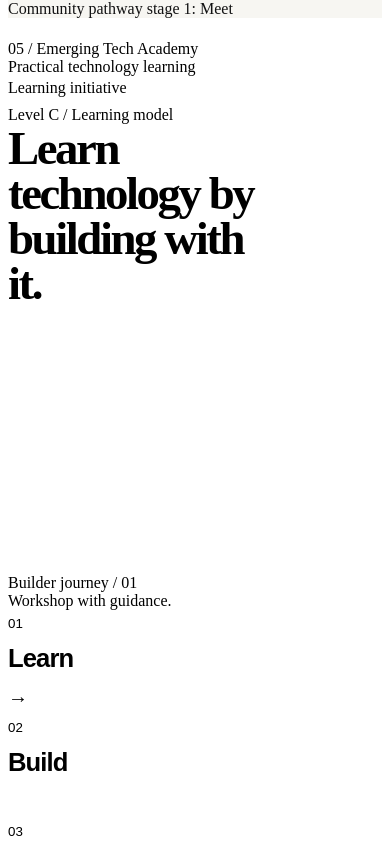
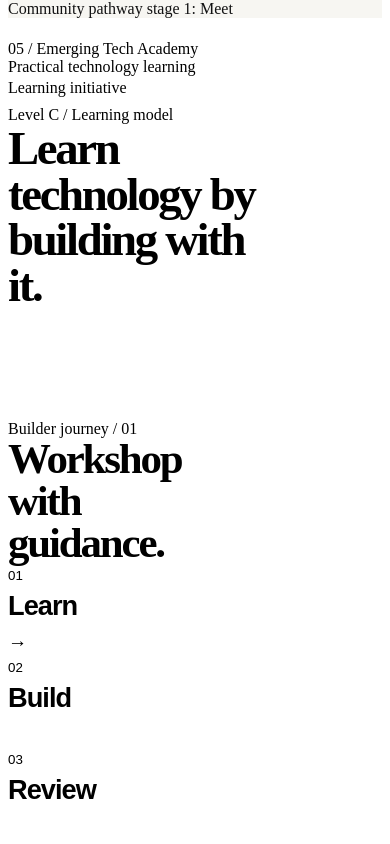
Before and after one commit to emmy16-glitch/Digi02_website, a React (Vite) app: page / in a window 390 px wide. Shown: the part 4920-5764 px from the top of the page. Built offline with nearby package versions, Linux system fonts and the light colour scheme; the HTML template or start-up script is replaced by a standard one.

Commit message:
Rebalance academy interaction layout

```diff
--- a/src/styles/academy-section.css
+++ b/src/styles/academy-section.css
@@ -6,7 +6,7 @@
 }
 
 .academy-chapter__inner {
-  padding-block: clamp(6rem, 9vw, 9rem) clamp(5rem, 8vw, 8rem);
+  padding-block: clamp(6rem, 8vw, 8rem) clamp(5rem, 7vw, 7rem);
 }
 
 .academy-chapter__intro {
@@ -49,53 +49,48 @@
   max-width: 13ch;
   margin: 0;
   font-family: var(--font-display);
-  font-size: clamp(3rem, 5.2vw, 5.25rem);
+  font-size: clamp(3rem, 5vw, 5rem);
   font-weight: 550;
-  letter-spacing: -0.052em;
-  line-height: 0.96;
+  letter-spacing: -0.05em;
+  line-height: 0.97;
 }
 
 /* ==========================================================
-   BUILDER JOURNEY
+   BUILDER JOURNEY — active meaning on the left, stages on right
    ========================================================== */
 
 .academy-builder {
   display: grid;
-  grid-template-columns: minmax(16rem, 0.72fr) minmax(0, 1.28fr);
-  gap: clamp(3rem, 8vw, 8rem);
+  grid-template-columns: minmax(18rem, 0.78fr) minmax(0, 1.22fr);
+  gap: clamp(3rem, 7vw, 7rem);
   align-items: stretch;
-  margin-top: clamp(5rem, 8vw, 8rem);
+  margin-top: clamp(4.5rem, 7vw, 7rem);
   border-block: var(--border-thin) solid var(--line-subtle);
 }
 
 .academy-builder__current {
   display: flex;
-  min-height: 32rem;
+  min-height: 28rem;
   flex-direction: column;
   justify-content: flex-end;
-  padding-block: clamp(3rem, 6vw, 6rem);
+  padding-block: clamp(3rem, 5vw, 5rem);
 }
 
 .academy-builder__current > .type-tech {
-  margin-bottom: var(--space-2);
+  margin-bottom: var(--space-3);
   color: var(--gold-400);
 }
 
-.academy-builder__current > strong {
-  display: block;
+.academy-builder__current-description {
+  max-width: 12ch;
+  margin: 0;
+  color: var(--text-primary);
   font-family: var(--font-display);
-  font-size: clamp(4.5rem, 10vw, 9rem);
+  font-size: clamp(2.7rem, 5vw, 4.8rem);
   font-weight: 550;
-  letter-spacing: -0.07em;
-  line-height: 0.78;
+  letter-spacing: -0.05em;
+  line-height: 0.98;
   animation: academy-stage-enter var(--motion-component) var(--ease-emphasized) both;
-}
-
-.academy-builder__current > p:last-child {
-  max-width: 29rem;
-  margin: var(--space-5) 0 0;
-  color: var(--text-secondary);
-  font-size: var(--type-body);
 }
 
 .academy-builder__steps {
@@ -123,8 +118,8 @@
   background: var(--gold-500);
   content: '';
   opacity: 0;
-  transform: scaleY(0.25);
-  transform-origin: top;
+  transform: scaleY(0.3);
+  transform-origin: center;
   transition:
     opacity var(--motion-fast) var(--ease-standard),
     transform var(--motion-component) var(--ease-emphasized);
@@ -138,8 +133,8 @@
 .academy-builder__steps button {
   display: grid;
   width: 100%;
-  min-height: 8rem;
-  grid-template-columns: var(--space-6) minmax(8rem, 0.55fr) minmax(0, 1fr) auto;
+  min-height: 7rem;
+  grid-template-columns: var(--space-6) minmax(0, 1fr) auto;
   gap: var(--space-3);
   align-items: center;
   border: 0;
@@ -148,18 +143,12 @@
   color: var(--text-muted);
   cursor: pointer;
   text-align: left;
-  transition:
-    color var(--motion-fast) var(--ease-standard),
-    background-color var(--motion-fast) var(--ease-standard);
+  transition: color var(--motion-fast) var(--ease-standard);
 }
 
 .academy-builder__steps button:hover,
 .academy-builder__steps li[data-active='true'] button {
   color: var(--text-primary);
-}
-
-.academy-builder__steps li[data-active='true'] button {
-  background: rgba(255, 255, 255, 0.025);
 }
 
 .academy-builder__steps button > .type-tech {
@@ -172,27 +161,16 @@
 
 .academy-builder__steps button > strong {
   font-family: var(--font-display);
-  font-size: clamp(1.6rem, 2.3vw, 2.35rem);
+  font-size: clamp(1.7rem, 2.3vw, 2.35rem);
   font-weight: 550;
   letter-spacing: -0.035em;
 }
 
-.academy-builder__step-description {
-  max-width: 24rem;
-  color: var(--text-muted);
-  font-size: var(--type-ui);
-  line-height: 1.5;
-}
-
-.academy-builder__steps li[data-active='true'] .academy-builder__step-description {
-  color: var(--text-secondary);
-}
-
 .academy-builder__step-mark {
   color: var(--gold-400);
-  font-size: 1.25rem;
+  font-size: 1.2rem;
   opacity: 0;
-  transform: translateX(-0.5rem);
+  transform: translateX(-0.45rem);
   transition:
     opacity var(--motion-fast) var(--ease-standard),
     transform var(--motion-component) var(--ease-emphasized);
@@ -211,7 +189,7 @@
 @keyframes academy-stage-enter {
   from {
     opacity: 0;
-    transform: translateY(1rem);
+    transform: translateY(0.75rem);
   }
 
   to {
@@ -227,13 +205,11 @@
   }
 
   .academy-builder {
-    grid-template-columns: minmax(14rem, 0.55fr) minmax(0, 1.45fr);
+    grid-template-columns: minmax(15rem, 0.7fr) minmax(0, 1.3fr);
     gap: var(--space-5);
   }
 
   .academy-builder__steps button {
-    grid-template-columns: var(--space-5) minmax(7rem, 0.45fr) minmax(0, 1fr) auto;
-    gap: var(--space-2);
     padding-left: var(--space-4);
   }
 }
@@ -254,17 +230,13 @@
   }
 
   .academy-builder__current {
-    min-height: 19rem;
+    min-height: 16rem;
     padding-block: var(--space-6);
   }
 
-  .academy-builder__current > strong {
-    font-size: clamp(4rem, 23vw, 6.5rem);
-  }
-
-  .academy-builder__current > p:last-child {
-    margin-top: var(--space-4);
-    font-size: 1rem;
+  .academy-builder__current-description {
+    max-width: 11ch;
+    font-size: clamp(2.35rem, 11vw, 3.25rem);
   }
 
   .academy-builder__steps {
@@ -288,18 +260,14 @@
   }
 
   .academy-builder__steps button {
-    min-height: 6.5rem;
+    min-height: 5.75rem;
     grid-template-columns: var(--space-5) minmax(0, 1fr) auto;
     padding: var(--space-3) 0;
-  }
-
-  .academy-builder__step-description {
-    display: none;
   }
 }
 
 @media (prefers-reduced-motion: reduce) {
-  .academy-builder__current > strong,
+  .academy-builder__current-description,
   .academy-builder__steps li::before,
   .academy-builder__step-mark {
     animation: none;
```
